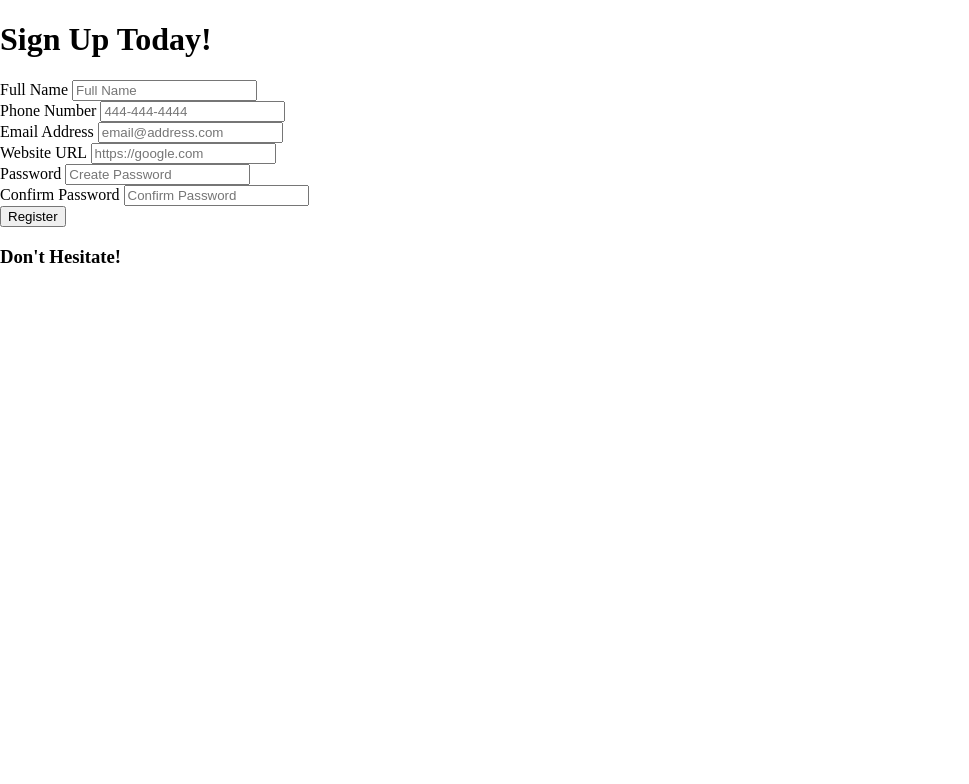
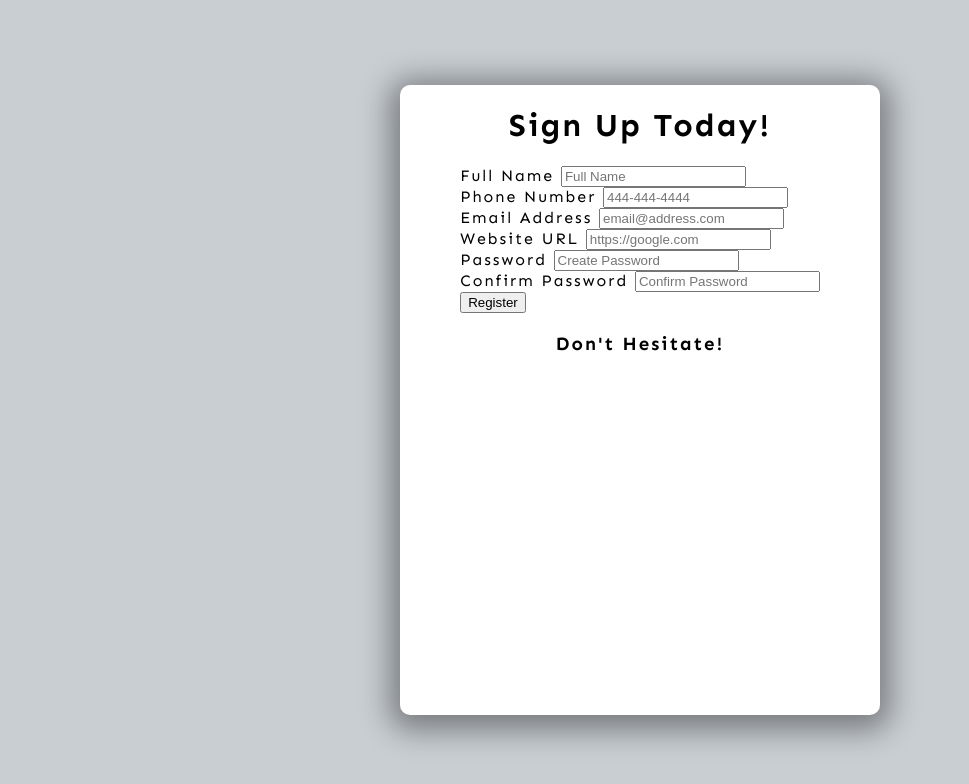
Before and after one commit to erzanthedev/form-validator, a plain HTML site: page index.html in a window 1280 px wide. Shown: the whole page, without its empty margins (0-969 px from the left). Drawn offline with Linux system fonts and the light colour scheme.

Commit message:
feat: added styling to body and container

```diff
--- a/style.css
+++ b/style.css
@@ -1,3 +1,4 @@
+@import url("https://fonts.googleapis.com/css2?family=Sen:wght@400..800&display=swap");
 
 html {
   box-sizing: border-box;
@@ -6,4 +7,21 @@ html {
 body {
   margin: 0;
   min-height: 100vh;
+  font-family: Sen, sans-serif;
+  letter-spacing: 2px;
+  display: flex;
+  justify-content: center;
+  align-items: center;
+  background: #c9ced3;
 }
+
+.container {
+  width: 480px;
+  height: 630px;
+  background: white;
+  display: flex;
+  flex-direction: column;
+  align-items: center;
+  border-radius: 10px;
+  box-shadow: 0 5px 30px 10px rgb(0 0 0 / 0.4);
+}
```
